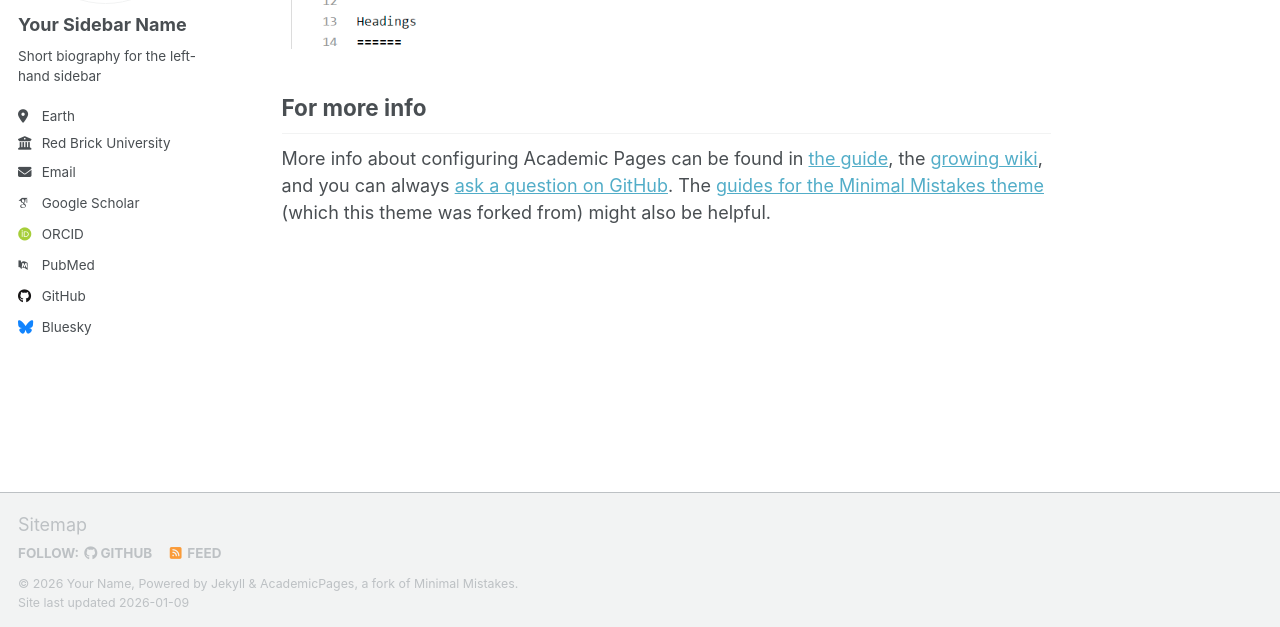
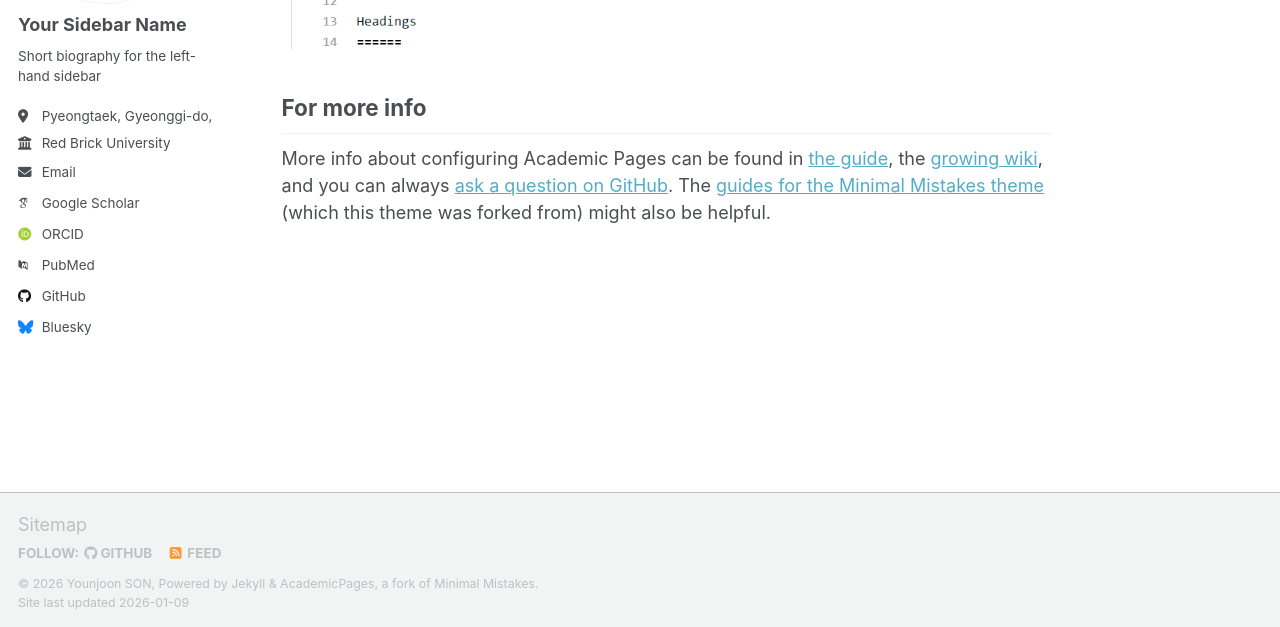
Before and after one commit to dragondall2015/dragondall2015.github.io, a Jekyll site: the page built from _pages/about.md, in a window 1280 px wide and 900 px high, scrolled down 2880 px. Shown: the part 270-897 px from the top of the window. Built offline with Jekyll 4.4.1, drawn with Linux system fonts in a browser that asks for light colours; some web fonts are replaced; a script that is not in the unit is left out.

Commit message:
Update personal information in _config.yml test

```diff
--- a/_config.yml
+++ b/_config.yml
@@ -11,9 +11,9 @@ locale                   : "en-US"
 site_theme               : "default" # Currently available options are "default", "air"
 title                    : "Your Name / Site Title"
 title_separator          : "-"
-name                     : &name "Your Name"
+name                     : &name "Younjoon SON"
 description              : &description "Your Name's academic portfolio"   # Update this with a general description of your site, this is the default if not overridden by a page
-url                      : https://academicpages.github.io # The base hostname & protocol for your site e.g. "https://[your GitHub username].github.io",
+url                      : https://dragondall2015.github.io/ # The base hostname & protocol for your site e.g. "https://[your GitHub username].github.io",
                                                            # or if you already have some other page hosted on Github then use "https://[your GitHub username].github.io/[Your Repo Name]"
 baseurl                  : "" # the subpath of your site, e.g. "/blog"
 repository               : "academicpages/academicpages.github.io"
@@ -27,10 +27,10 @@ author:
   name             : "Your Sidebar Name"
   pronouns         : # example: "she/her"
   bio              : "Short biography for the left-hand sidebar"
-  location         : "Earth"
+  location         : "Pyeongtaek, Gyeonggi-do, Republic of Korea"
   employer         : "Red Brick University"
   uri              : # URL
-  email            : "none@example.org"
+  email            : "dragondall2015@gmail.com"
 
   # Academic websites
   academia         : # URL
```
